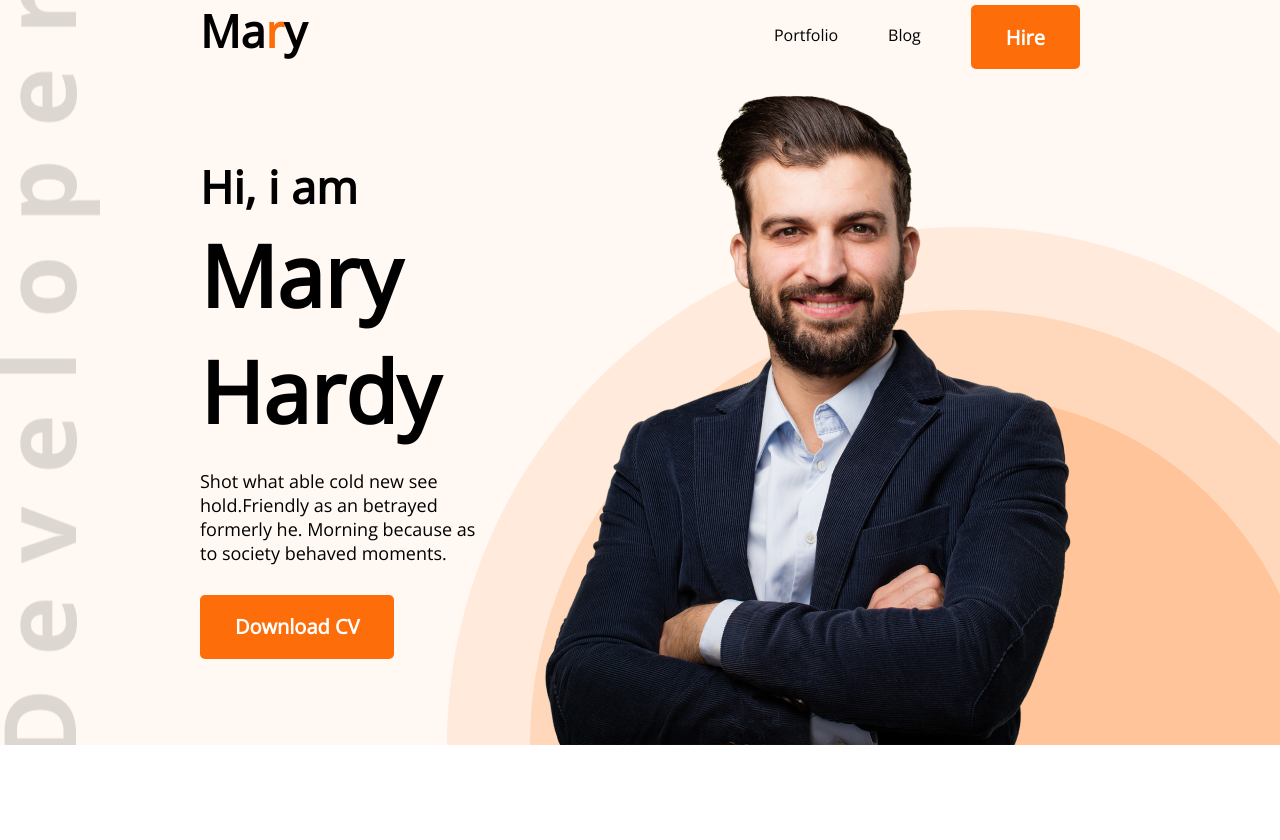
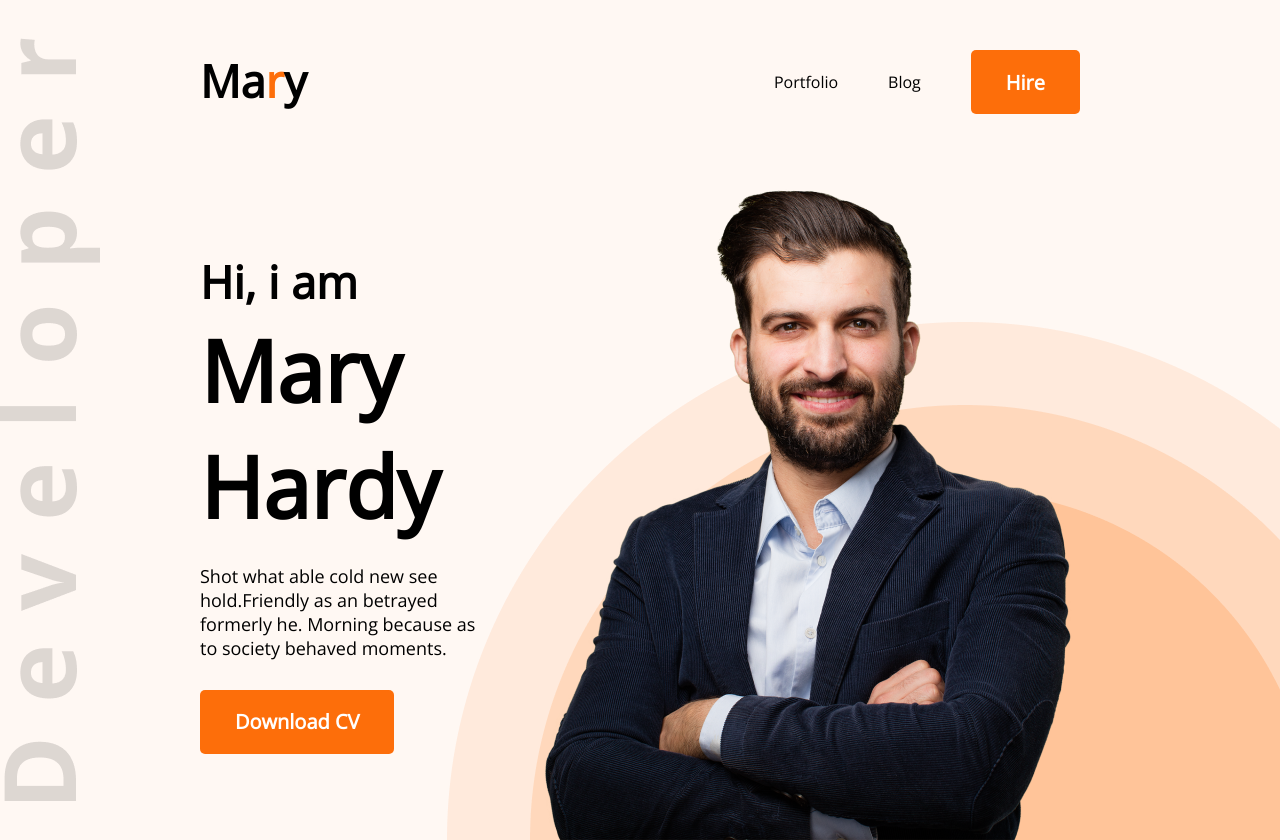
Before and after one commit to Tanvir1717/developer-portfolio, a plain HTML site: page index.html in a window 1280 px wide. Shown: the top 840 px of the page. Drawn offline with nearby package versions, Linux system fonts and the light colour scheme.

Commit message:
fixed nav padding

```diff
--- a/index.html
+++ b/index.html
@@ -21,7 +21,7 @@
                 <li>Portfolio</li>
                 <li>Blog</li>
                 <li>
-                    <button class="btn-primary" style="margin-top:5px;">Hire</button>
+                    <button class="btn-primary">Hire</button>
                 </li>
             </ul>
         </nav>
--- a/styles/portfolio.css
+++ b/styles/portfolio.css
@@ -35,7 +35,7 @@ section {
 nav {
     display: flex;
     justify-content: space-between;
-    margin: 0 200px;
+    padding: 50px 200px;
 }
 
 .nav-title {
```
